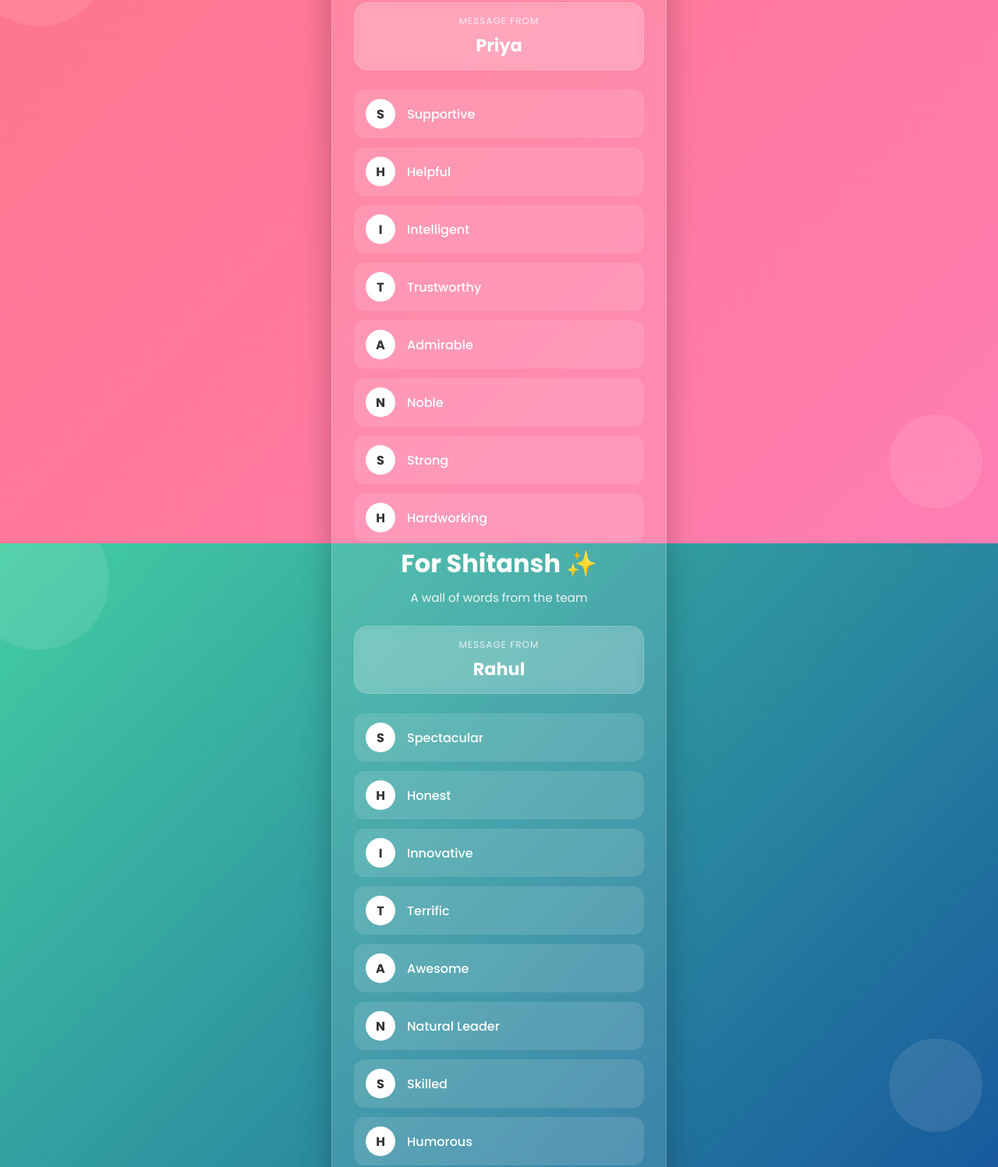
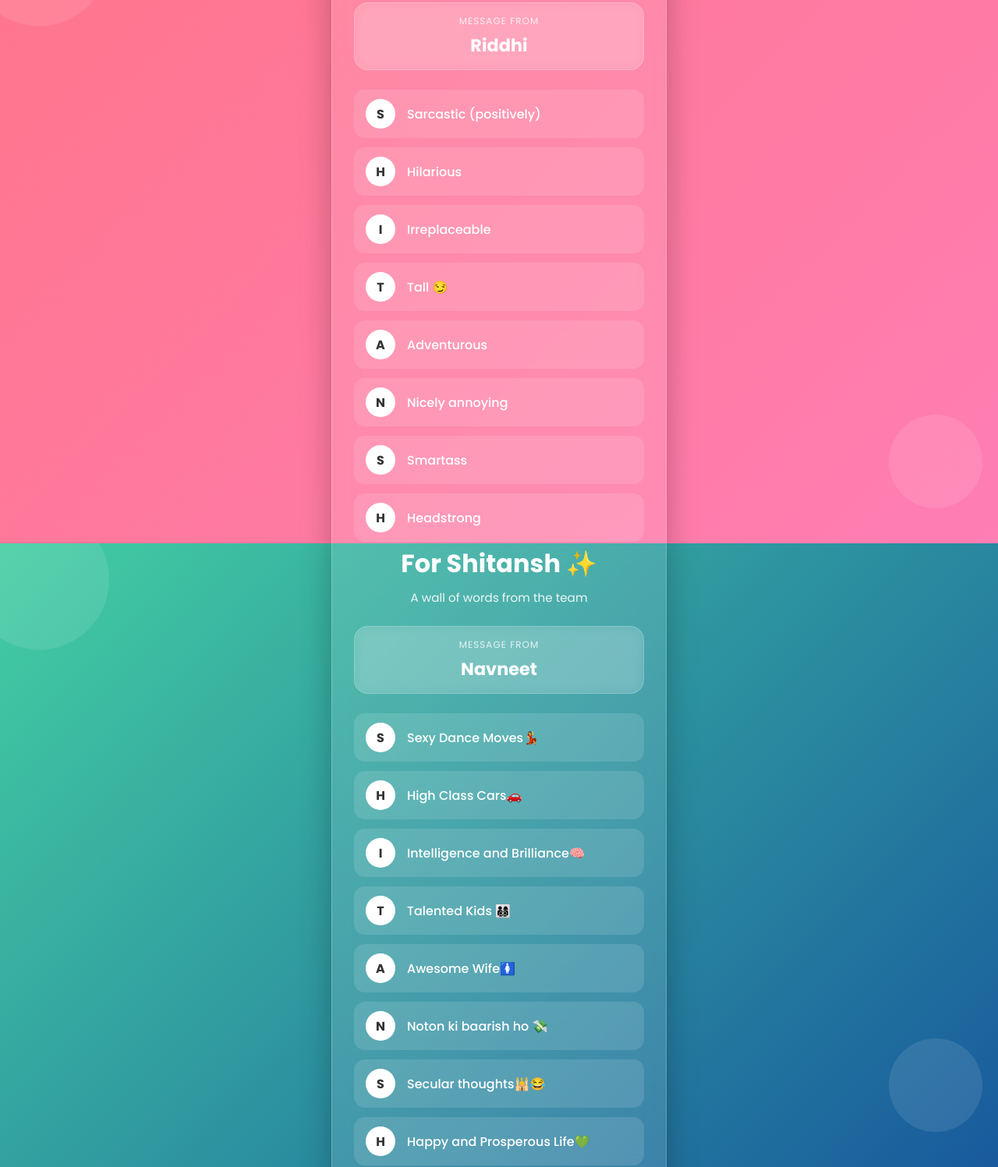
Before and after one commit to RushankSat/Shitansh-Farewell, a plain HTML site: page index.html in a window 1280 px wide. Shown: the part 903-2400 px from the top of the page at 78% size. Drawn offline with Linux system fonts and the light colour scheme.

Commit message:
Update index.html

```diff
--- a/index.html
+++ b/index.html
@@ -282,24 +282,24 @@
 
       <div class="sender-card">
         <div class="sender-label">Message From</div>
-        <div class="employee-name">Rushank</div>
+        <div class="employee-name">Vivek</div>
       </div>
 
       <div class="message">
 
         <div class="line">
           <div class="letter">S</div>
-          <div class="word">Super</div>
+          <div class="word">Sushil</div>
         </div>
 
         <div class="line">
           <div class="letter">H</div>
-          <div class="word">Heroic</div>
+          <div class="word">Harami</div>
         </div>
 
         <div class="line">
           <div class="letter">I</div>
-          <div class="word">Inspiring</div>
+          <div class="word">Item</div>
         </div>
 
         <div class="line">
@@ -309,22 +309,22 @@
 
         <div class="line">
           <div class="letter">A</div>
-          <div class="word">Amazing</div>
+          <div class="word">Anarkali</div>
         </div>
 
         <div class="line">
           <div class="letter">N</div>
-          <div class="word">Nice</div>
+          <div class="word">Naive</div>
         </div>
 
         <div class="line">
           <div class="letter">S</div>
-          <div class="word">Smart</div>
+          <div class="word">Suiteup</div>
         </div>
 
         <div class="line">
           <div class="letter">H</div>
-          <div class="word">Humble</div>
+          <div class="word">Halkat</div>
         </div>
 
       </div>
@@ -347,49 +347,49 @@
 
       <div class="sender-card">
         <div class="sender-label">Message From</div>
-        <div class="employee-name">Priya</div>
+        <div class="employee-name">Riddhi</div>
       </div>
 
       <div class="message">
 
         <div class="line">
           <div class="letter">S</div>
-          <div class="word">Supportive</div>
+          <div class="word">Sarcastic (positively)</div>
         </div>
 
         <div class="line">
           <div class="letter">H</div>
-          <div class="word">Helpful</div>
+          <div class="word">Hilarious</div>
         </div>
 
         <div class="line">
           <div class="letter">I</div>
-          <div class="word">Intelligent</div>
+          <div class="word">Irreplaceable</div>
         </div>
 
         <div class="line">
           <div class="letter">T</div>
-          <div class="word">Trustworthy</div>
+          <div class="word">Tall 😏</div>
         </div>
 
         <div class="line">
           <div class="letter">A</div>
-          <div class="word">Admirable</div>
+          <div class="word">Adventurous</div>
         </div>
 
         <div class="line">
           <div class="letter">N</div>
-          <div class="word">Noble</div>
+          <div class="word">Nicely annoying</div>
         </div>
 
         <div class="line">
           <div class="letter">S</div>
-          <div class="word">Strong</div>
+          <div class="word">Smartass</div>
         </div>
 
         <div class="line">
           <div class="letter">H</div>
-          <div class="word">Hardworking</div>
+          <div class="word">Headstrong</div>
         </div>
 
       </div>
@@ -412,49 +412,49 @@
 
       <div class="sender-card">
         <div class="sender-label">Message From</div>
-        <div class="employee-name">Rahul</div>
+        <div class="employee-name">Navneet</div>
       </div>
 
       <div class="message">
 
         <div class="line">
           <div class="letter">S</div>
-          <div class="word">Spectacular</div>
+          <div class="word">Sexy Dance Moves💃</div>
         </div>
 
         <div class="line">
           <div class="letter">H</div>
-          <div class="word">Honest</div>
+          <div class="word">High Class Cars🚗</div>
         </div>
 
         <div class="line">
           <div class="letter">I</div>
-          <div class="word">Innovative</div>
+          <div class="word">Intelligence and Brilliance🧠</div>
         </div>
 
         <div class="line">
           <div class="letter">T</div>
-          <div class="word">Terrific</div>
+          <div class="word">Talented Kids 👨‍👩‍👦‍👦</div>
         </div>
 
         <div class="line">
           <div class="letter">A</div>
-          <div class="word">Awesome</div>
+          <div class="word">Awesome Wife🚺</div>
         </div>
 
         <div class="line">
           <div class="letter">N</div>
-          <div class="word">Natural Leader</div>
+          <div class="word">Noton ki baarish ho 💸</div>
         </div>
 
         <div class="line">
           <div class="letter">S</div>
-          <div class="word">Skilled</div>
+          <div class="word">Secular thoughts🕌😂</div>
         </div>
 
         <div class="line">
           <div class="letter">H</div>
-          <div class="word">Humorous</div>
+          <div class="word">Happy and Prosperous Life💚</div>
         </div>
 
       </div>
```
